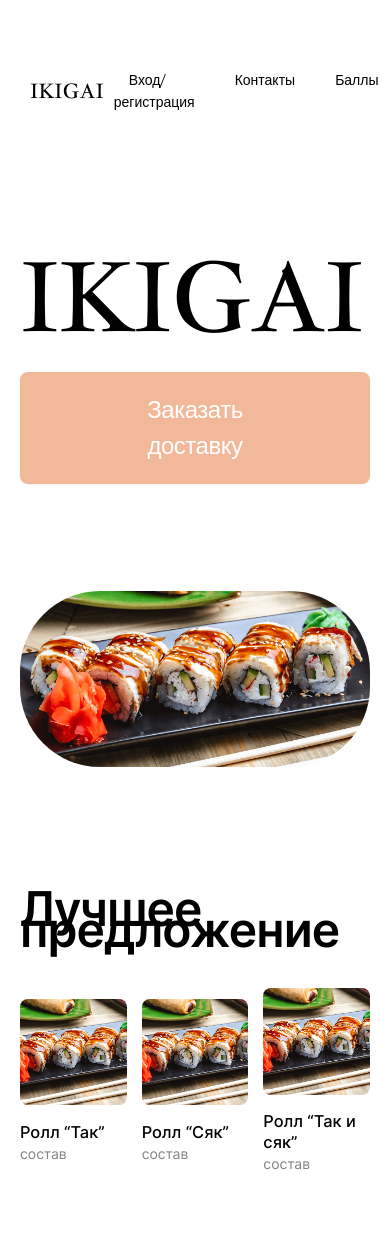
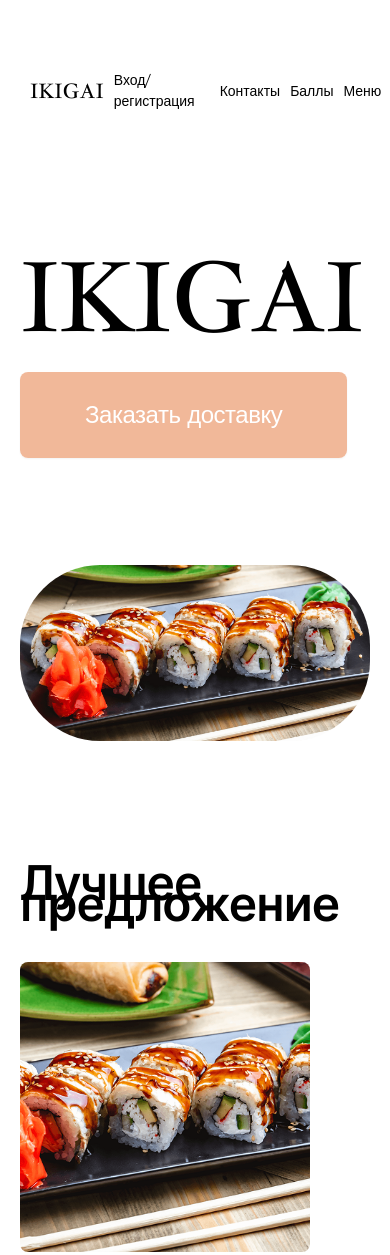
Before and after one commit to 777Berserk777/Project7, a plain HTML site: page index.html in a window 390 px wide. Shown: the top 1255 px of the page. Drawn offline with nearby package versions, Linux system fonts and the light colour scheme.

Commit message:
Add files via upload

```diff
--- a/index.html
+++ b/index.html
@@ -19,9 +19,9 @@
     <div class="content">
         <header class="header container">
             <a href="/" class="header__logo">IKIGAI</a>
+            <a class="header__login" href="#">Вход/регистрация</a>
             <nav class="header__menu menu">
                 <ul class="menu__list">
-                    <li class="menu__item"> <a class="menu__link menu__login" href="#">Вход/регистрация</a></li>
                     <li class="menu__item"> <a class="menu__link" href="#location">Контакты</a></li>
                     <li class="menu__item"> <a class="menu__link" href="#">Баллы</a></li>
                     <li class="menu__item"> <a class="menu__link" href="#menu-list">Меню</a></li>
--- a/js/script.js
+++ b/js/script.js
@@ -118,11 +118,11 @@ document.addEventListener("DOMContentLoaded", () => {
     // формы
     /*  Появление и работа с формами */
 
-    const loginMenuButton = document.querySelector('.menu__login');
+    const loginButton = document.querySelector('.header__login');
     const dialogLayout = document.querySelector('.dialog');
     const deliveryButton = document.querySelectorAll('[data-delivery]');
     const header = document.querySelector('.header');
-    if (loginMenuButton && dialogLayout) {
+    if (loginButton && dialogLayout) {
         const closeDialogButtons = dialogLayout.querySelectorAll('[data-close]');
         const selectPopup = dialogLayout.querySelector('#popup-select');
         const loginPopup = dialogLayout.querySelector('#popup-login');
@@ -132,7 +132,7 @@ document.addEventListener("DOMContentLoaded", () => {
         const switchToLoginButtons = dialogLayout.querySelectorAll('[data-login]');
 
         // Открытие модального окна при клике на кнопку "Войти"
-        loginMenuButton.addEventListener('click', () => {
+        loginButton.addEventListener('click', () => {
             dialogLayout.removeAttribute('hidden');
             selectPopup.removeAttribute('hidden');
 
@@ -265,12 +265,12 @@ document.addEventListener("DOMContentLoaded", () => {
                 errorMessage.textContent = 'Вход выполнен успешно';
                 errorMessage.style.color = 'green';
 
-                loginMenuButton.remove();
+                loginButton.remove();
 
                 const userHeader = `
                 <div class="header__user-block">
                     <svg width="64px" height="64px" viewBox="-4.08 -4.08 32.16 32.16" fill="none" xmlns="http://www.w3.org/2000/svg" stroke="#d45a25"><g id="SVGRepo_bgCarrier" stroke-width="0"></g><g id="SVGRepo_tracerCarrier" stroke-linecap="round" stroke-linejoin="round"></g><g id="SVGRepo_iconCarrier"> <path d="M5 21C5 17.134 8.13401 14 12 14C15.866 14 19 17.134 19 21M16 7C16 9.20914 14.2091 11 12 11C9.79086 11 8 9.20914 8 7C8 4.79086 9.79086 3 12 3C14.2091 3 16 4.79086 16 7Z" stroke="#ffa424" stroke-width="2" stroke-linecap="round" stroke-linejoin="round"></path> </g></svg>
-                    <span class="header__login">${loginField}</span>
+                    <span class="header__user">${loginField}</span>
                 </div>
                     `;
 
--- a/styles/adaptability.css
+++ b/styles/adaptability.css
@@ -9,20 +9,29 @@
   .container {
     padding-inline: 20px;
   }
+  .header__login {
+    font-size: 14px;
+  }
   .menu__list {
     gap: 10px;
   }
   .menu__link {
     font-size: 14px;
-    padding: 10px 15px;
   }
   .promo__button {
+    padding: 25px 65px;
     font-size: 24px;
   }
   .menu-list__cards {
     grid-template-columns: repeat(2, minmax(260px, 1.2fr));
     grid-template-rows: repeat(auto-fit, 1fr);
     gap: 30px;
+  }
+  .card__list {
+    flex-wrap: wrap;
+  }
+  .card__image {
+    max-width: 290px;
   }
   .reviews {
     margin-top: 90px;
--- a/styles/header.css
+++ b/styles/header.css
@@ -17,6 +17,19 @@
   text-decoration: none;
   margin-right: auto;
 }
+.header__login {
+  font-family: "JacquesFrancois", "Arial", sans-serif;
+  font-weight: 400;
+  font-size: 20px;
+  line-height: 150%;
+  color: #000;
+  text-decoration: none;
+  transition: color 0.25s ease-out;
+  margin-right: 25px;
+}
+.header__login:hover {
+  color: #8b8686;
+}
 .header__user-block {
   display: flex;
   justify-content: center;
@@ -25,7 +38,7 @@
   cursor: pointer;
 }
 
-.header__login {
+.header__user {
   color: #b48912;
   text-transform: uppercase;
 }
```
